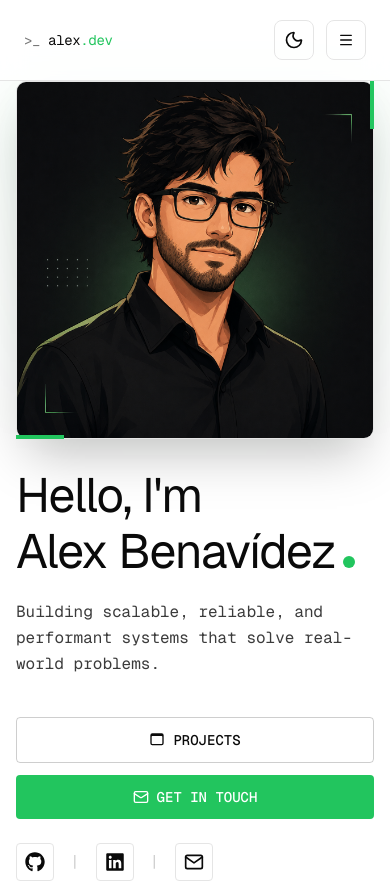
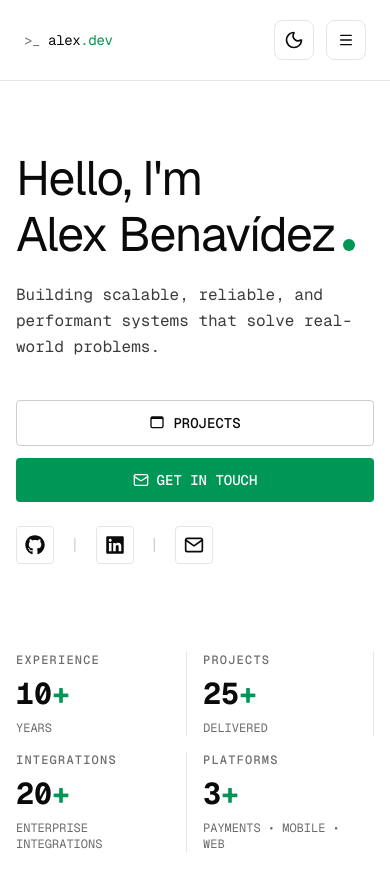
Before and after one commit to asamuel/alex-portfolio, a Next.js app: page / in a window 390 px wide. Shown: the top 882 px of the page. Built offline with nearby package versions, Linux system fonts and the light colour scheme.

Commit message:
feat: add projects section and refine hero, skills, and experience layouts

```diff
--- a/src/app/globals.css
+++ b/src/app/globals.css
@@ -62,13 +62,13 @@
   --secondary-foreground: rgb(10 10 10);
   --muted: rgb(240 240 240);
   --muted-foreground: rgb(120 120 120);
-  --accent: rgb(34 197 94);
+  --accent: rgb(0, 150, 85);
   --accent-foreground: rgb(255 255 255);
   --destructive: oklch(0.577 0.245 27.325);
   --border: rgb(229 229 229);
   --input: rgb(240 240 240);
-  --ring: rgb(34 197 94);
-  --chart-1: rgb(34 197 94);
+  --ring: rgb(0, 255, 136);
+  --chart-1: rgb(0, 255, 136);
   --chart-2: rgb(59 130 246);
   --chart-3: rgb(168 85 247);
   --chart-4: rgb(237 100 166);
@@ -78,10 +78,10 @@
   --sidebar-foreground: rgb(10 10 10);
   --sidebar-primary: rgb(10 10 10);
   --sidebar-primary-foreground: rgb(255 255 255);
-  --sidebar-accent: rgb(34 197 94);
+  --sidebar-accent: rgb(0, 255, 136);
   --sidebar-accent-foreground: rgb(255 255 255);
   --sidebar-border: rgb(229 229 229);
-  --sidebar-ring: rgb(34 197 94);
+  --sidebar-ring: rgb(0, 255, 136);
 }
 
 .dark {
@@ -98,13 +98,13 @@
   --secondary-foreground: rgb(255 255 255);
   --muted: rgb(40 40 40);
   --muted-foreground: rgb(150 150 150);
-  --accent: rgb(34 197 94);
+  --accent: rgb(0, 255, 136);
   --accent-foreground: rgb(10 10 10);
   --destructive: oklch(0.704 0.191 22.216);
   --border: rgb(38 38 38);
   --input: rgb(30 30 30);
-  --ring: rgb(34 197 94);
-  --chart-1: rgb(34 197 94);
+  --ring: rgb(0, 255, 136);
+  --chart-1: rgb(0, 255, 136);
   --chart-2: rgb(59 130 246);
   --chart-3: rgb(168 85 247);
   --chart-4: rgb(237 100 166);
@@ -113,10 +113,10 @@
   --sidebar-foreground: rgb(255 255 255);
   --sidebar-primary: rgb(240 240 240);
   --sidebar-primary-foreground: rgb(10 10 10);
-  --sidebar-accent: rgb(34 197 94);
+  --sidebar-accent: rgb(0, 255, 136);
   --sidebar-accent-foreground: rgb(10 10 10);
   --sidebar-border: rgb(38 38 38);
-  --sidebar-ring: rgb(34 197 94);
+  --sidebar-ring: rgb(0, 255, 136);
 }
 
 @media (prefers-color-scheme: dark) {
@@ -134,13 +134,13 @@
     --secondary-foreground: rgb(255 255 255);
     --muted: rgb(40 40 40);
     --muted-foreground: rgb(150 150 150);
-    --accent: rgb(34 197 94);
+    --accent: rgb(0, 255, 136);
     --accent-foreground: rgb(10 10 10);
     --destructive: oklch(0.704 0.191 22.216);
     --border: rgb(38 38 38);
     --input: rgb(30 30 30);
-    --ring: rgb(34 197 94);
-    --chart-1: rgb(34 197 94);
+    --ring: rgb(0, 255, 136);
+    --chart-1: rgb(0, 255, 136);
     --chart-2: rgb(59 130 246);
     --chart-3: rgb(168 85 247);
     --chart-4: rgb(237 100 166);
@@ -149,10 +149,10 @@
     --sidebar-foreground: rgb(255 255 255);
     --sidebar-primary: rgb(240 240 240);
     --sidebar-primary-foreground: rgb(10 10 10);
-    --sidebar-accent: rgb(34 197 94);
+    --sidebar-accent: rgb(0, 255, 136);
     --sidebar-accent-foreground: rgb(10 10 10);
     --sidebar-border: rgb(38 38 38);
-    --sidebar-ring: rgb(34 197 94);
+    --sidebar-ring: rgb(0, 255, 136);
   }
 }
 
--- a/src/app/page.tsx
+++ b/src/app/page.tsx
@@ -1,6 +1,7 @@
 import { AboutSection } from '@/sections/about/about';
 import { ExperienceSection } from '@/sections/experience/experience';
 import { HeroSection } from '@/sections/hero/hero';
+import { ProjectSection } from '@/sections/projects/project-section';
 import { SkillSection } from '@/sections/skills/skills';
 
 const HomePage = () => {
@@ -10,6 +11,7 @@ const HomePage = () => {
       <AboutSection />
       <SkillSection />
       <ExperienceSection />
+      <ProjectSection />
     </main>
   );
 };
--- a/src/sections/about/about.tsx
+++ b/src/sections/about/about.tsx
@@ -21,7 +21,7 @@ export const AboutSection = () => {
             {profile.focusAreas.map((area) => (
               <div
                 key={area}
-                className="rounded-lg border border-border bg-card px-4 py-4 font-mono text-sm text-foreground/85 transition-colors hover:border-accent"
+                className="rounded-md border border-border bg-card px-4 py-4 font-mono text-sm text-foreground/85 transition-colors hover:border-accent"
               >
                 {area}
               </div>
--- a/src/sections/experience/experience-card.tsx
+++ b/src/sections/experience/experience-card.tsx
@@ -8,9 +8,10 @@ export const ExperienceCard = ({ experience }: ExperienceTypeProps) => {
   const period = experience.current
     ? `${experience.startDate} — Current`
     : `${experience.startDate} — ${experience.endDate}`;
+  /**border-border bg-card/60 backdrop-blur-md transition-colors hover:bg-card */
 
   return (
-    <article className="relative rounded-2xl border border-border bg-card p-6 transition-colors hover:border-accent hover:text-foreground">
+    <article className="relative rounded-md border border-border bg-card/60 p-6 transition-colors hover:bg-card">
       <span className="absolute -left-[31px] top-7 size-2.5 rounded-full bg-accent" />
 
       <div className="flex flex-col gap-3 sm:flex-row sm:items-start sm:justify-between">
@@ -22,7 +23,7 @@ export const ExperienceCard = ({ experience }: ExperienceTypeProps) => {
           </p>
         </div>
 
-        <span className="w-fit rounded-full border border-border px-3 py-1 font-mono text-xs text-muted-foreground">
+        <span className="w-fit rounded-sm border border-border px-3 py-1 font-mono text-xs text-muted-foreground">
           {period}
         </span>
       </div>
--- a/src/sections/hero/hero-image.tsx
+++ b/src/sections/hero/hero-image.tsx
@@ -2,26 +2,23 @@ import Image from 'next/image';
 
 export const HeroImage = () => {
   return (
-    <div className="order-1 lg:order-2 flex justify-center lg:justify-end">
-      <div className="relative w-full max-w-sm aspect-square">
-        {/* Subtle background glow */}
-        <div className="absolute inset-0 bg-gradient-to-b from-accent/10 to-transparent rounded-lg blur-2xl"></div>
+    <div className="pointer-events-none absolute inset-y-0 right-[-2%] hidden w-[55%] lg:block">
+      <Image
+        src="/profile-anime4.png"
+        priority
+        fill
+        alt="Alex Benavídez - Senior Software Engineer"
+        className="object-cover object-center opacity-95 dark:opacity-90"
+      />
 
-        {/* Image frame */}
-        <div className="relative w-full h-full rounded-lg border border-border overflow-hidden shadow-2xl">
-          <Image
-            src="/profile-anime2.png"
-            priority
-            fill
-            alt="Alex Benavídez - Senior Software Engineer"
-            className="w-full h-full object-cover"
-          />
-        </div>
+      {/* Fade hacia el texto */}
+      <div className="absolute inset-0 bg-gradient-to-r from-background via-background/30 to-transparent dark:via-background/30" />
 
-        {/* Corner accents */}
-        <div className="absolute top-0 right-0 w-1 h-12 bg-accent"></div>
-        <div className="absolute bottom-0 left-0 w-12 h-1 bg-accent"></div>
-      </div>
+      {/* Fade inferior */}
+      <div className="absolute inset-x-0 bottom-0 h-80 bg-gradient-to-t from-background via-background/90 to-transparent" />
+
+      {/* Fade superior sutil */}
+      <div className="absolute inset-x-0 top-0 h-20 bg-gradient-to-b from-background to-transparent" />
     </div>
   );
 };
--- a/src/sections/hero/hero.tsx
+++ b/src/sections/hero/hero.tsx
@@ -1,48 +1,58 @@
+import { profile } from '@/constants/profiles';
+
+import { HeroCtaButtons } from './hero-cta-buttons';
+import { HeroImage } from './hero-image';
+import { HeroSocialLinks } from './social-links';
 import { HeroStats } from './stats';
-import { HeroSocialLinks } from './social-links';
-import { HeroImage } from './hero-image';
-import { profile } from '@/constants/profiles';
-import { HeroCtaButtons } from './hero-cta-buttons';
 
 export const HeroSection = () => {
   return (
-    <section className="min-h-screen bg-background text-foreground flex items-center justify-center px-4 sm:px-6 lg:px-8">
-      <div className="w-full max-w-7xl">
-        {/* Main Hero Container */}
-        <div className="grid grid-cols-1 lg:grid-cols-2 gap-8 lg:gap-16 items-center">
+    <section className="relative min-h-screen overflow-hidden bg-background text-foreground">
+      {/* Background integrated image */}
+      <HeroImage />
+
+      {/* Main content */}
+      <div className="relative z-10 flex min-h-screen items-center px-4 sm:px-6 lg:px-8">
+        <div className="mx-auto flex w-full max-w-7xl flex-col">
+          <div className="grid grid-cols-1 items-center lg:grid-cols-2">
             {/* Left Content */}
-          <div className="flex flex-col gap-6 order-2 lg:order-1">
-            {/* Name with accent */}
+            <div className="flex max-w-2xl flex-col gap-6">
+              {/* Name */}
               <div className="space-y-2">
-              <div className="flex items-baseline gap-2 flex-wrap">
-                <h2 className="text-5xl sm:text-6xl lg:text-7xl font-sans tracking-tight">
+                <div className="flex flex-wrap items-baseline gap-2">
+                  <h2 className="text-5xl font-sans tracking-tight sm:text-6xl lg:text-7xl">
                     Hello, I&apos;m
                   </h2>
-                <h2 className="text-5xl sm:text-6xl lg:text-7xl font-sans tracking-tight">
+
+                  <h2 className="text-5xl font-sans tracking-tight sm:text-6xl lg:text-7xl">
                     {profile.name}
                   </h2>
-                <div className="w-3 h-3 bg-accent rounded-full"></div>
+
+                  <div className="h-3 w-3 rounded-full bg-accent" />
                 </div>
               </div>
 
               {/* Tagline */}
-            <p className="text-base sm:text-lg text-foreground/80 font-mono leading-relaxed max-w-md">
+              <p className="max-w-md font-mono text-base leading-relaxed text-foreground/80 sm:text-lg">
                 {profile.tagline}
               </p>
 
-            {/* CTA Buttons */}
+              {/* CTA */}
               <HeroCtaButtons />
 
-            {/* Social Icons */}
+              {/* Social */}
               <HeroSocialLinks />
             </div>
 
-          {/* Right - Profile Image */}
-          <HeroImage />
+            {/* Empty right column to preserve layout spacing */}
+            <div />
           </div>
 
-        {/* Stats Section */}
+          {/* Stats */}
+          <div className="mt-auto">
             <HeroStats />
+          </div>
+        </div>
       </div>
     </section>
   );
--- a/src/sections/hero/stats.tsx
+++ b/src/sections/hero/stats.tsx
@@ -2,7 +2,7 @@ import { profile } from '@/constants/profiles';
 
 export const HeroStats = () => {
   return (
-    <div className="mt-16 grid grid-cols-2 gap-4 border-t border-border pt-6 sm:mt-20 sm:grid-cols-4 sm:gap-6 sm:pt-6">
+    <div className="mt-16 grid grid-cols-2 gap-4 pt-6 sm:mt-20 sm:grid-cols-4 sm:gap-6 sm:pt-6">
       {profile.stats.map((stat) => {
         return (
           <div
--- /dev/null
+++ b/src/sections/projects/project-card.tsx
@@ -0,0 +1,96 @@
+import { ArrowUpRight, Lock } from 'lucide-react';
+
+import { Badge } from '@/components/ui/badge';
+import { Card, CardContent, CardFooter, CardHeader, CardTitle } from '@/components/ui/card';
+import type { Project } from '@/types/project';
+import Link from 'next/link';
+
+type ProjectCardProps = {
+  project: Project;
+};
+
+const PROJECT_STATUS_LABELS: Record<Project['status'], string> = {
+  completed: 'Completed',
+  'in-progress': 'In Progress',
+  planned: 'planned',
+};
+
+export const ProjectCard = ({ project }: ProjectCardProps) => {
+  const challenge = project.keyChallenges[0];
+  const visibleTechStack = project.techStack.slice(0, 5);
+
+  return (
+    <Card className="group flex h-full flex-col rounded-md border-border bg-card/60 backdrop-blur-md transition-colors hover:bg-card">
+      <CardHeader className="space-y-5 mt-4">
+        <div className="flex flex-wrap gap-2">
+          <Badge
+            variant="outline"
+            className="border-border/60 bg-muted/30 px-3 py-3 font-mono text-[11px] font-medium uppercase tracking-[0.12em] rounded-sm"
+          >
+            {PROJECT_STATUS_LABELS[project.status]}
+          </Badge>
+
+          {project.isPrivate && (
+            <Badge
+              variant="secondary"
+              className="gap-1 border-border/60 bg-muted/30 px-3 py-3 font-mono text-[11px] font-medium uppercase tracking-[0.12em] rounded-sm text-muted-foreground/70"
+            >
+              <Lock className="size-3" />
+              Private
+            </Badge>
+          )}
+        </div>
+
+        <CardTitle className="font-mono text-2xl font-semibold tracking-tight text-foreground">
+          {project.title}
+        </CardTitle>
+      </CardHeader>
+
+      <CardContent className="flex flex-1 flex-col">
+        <p className="text-sm leading-7 text-muted-foreground">{project.summary}</p>
+
+        <div className="mt-6">
+          <p className="mb-2 font-mono text-xs uppercase tracking-[0.18em] text-muted-foreground">
+            Role
+          </p>
+          <p className="text-sm text-foreground">{project.role}</p>
+        </div>
+
+        <div className="mt-6">
+          <p className="mb-2 font-mono text-xs uppercase tracking-[0.18em] text-muted-foreground">
+            Challenge solved
+          </p>
+          <p className="text-sm leading-7 text-muted-foreground">{challenge}</p>
+        </div>
+
+        <div className="mt-6 mt-auto">
+          <p className="mb-3 font-mono text-xs uppercase tracking-[0.18em] text-muted-foreground">
+            Tech stack
+          </p>
+
+          <div className="flex flex-wrap gap-2">
+            {visibleTechStack.map((technology) => (
+              <Badge
+                key={technology.name}
+                variant="outline"
+                className="font-mono text-xs font-normal rounded-sm"
+              >
+                {technology.name}
+              </Badge>
+            ))}
+          </div>
+        </div>
+      </CardContent>
+
+      <CardFooter className="border-0 bg-transparent px-6 pb-6 pt-6 mb-2">
+        <Link
+          href={`/projects/${project.slug}`}
+          className="inline-flex items-center gap-2 font-mono text-sm uppercase tracking-wider text-accent transition-colors hover:text-foreground"
+        >
+          View Project
+          <ArrowUpRight className="size-4 transition-transform group-hover:translate-x-0.5 group-hover:-translate-y-0.5" />
+        </Link>
+      </CardFooter>
+    </Card>
+  );
+};
--- /dev/null
+++ b/src/sections/projects/projects-grid.tsx
@@ -0,0 +1,16 @@
+import type { Project } from '@/types/project';
+import { ProjectCard } from './project-card';
+
+interface ProjectsGridProps {
+  projects: Project[];
+}
+
+export const ProjectGrid = ({ projects }: ProjectsGridProps) => {
+  return (
+    <div className="grid grid-cols-1 gap-6 md:grid-cols-2 lg:gap-8">
+      {projects.map((project) => (
+        <ProjectCard key={project.slug} project={project} />
+      ))}
+    </div>
+  );
+};
--- a/src/sections/skills/skills-grid.tsx
+++ b/src/sections/skills/skills-grid.tsx
@@ -28,7 +28,7 @@ export const SkillsGrid = ({ skills }: SkillsGridProps) => {
         return (
           <div
             key={skillGroup.id}
-            className="rounded-lg border border-border bg-card p-5 transition-colors hover:border-accent"
+            className="rounded-sm border border-border p-5 bg-card/60 transition-colors hover:bg-card"
           >
             <h3 className="font-mono text-sm uppercase tracking-widest text-foreground">
               {skillGroup.title}
```
Also changed, not shown: src/sections/projects/project-section.tsx (added, +28 -0 lines), 1 other file (tests, documents, lock files or other folders). Lines whose indentation alone changed are shown as unchanged.
